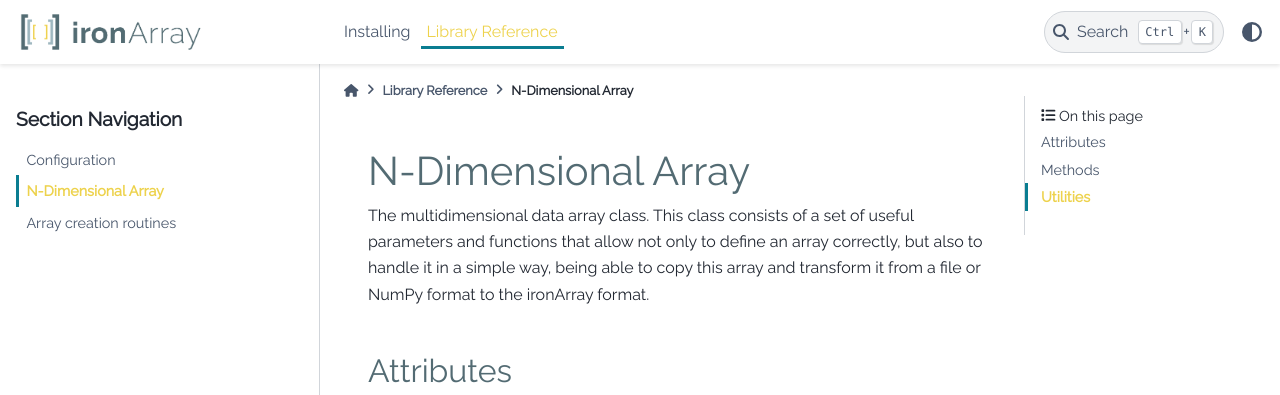
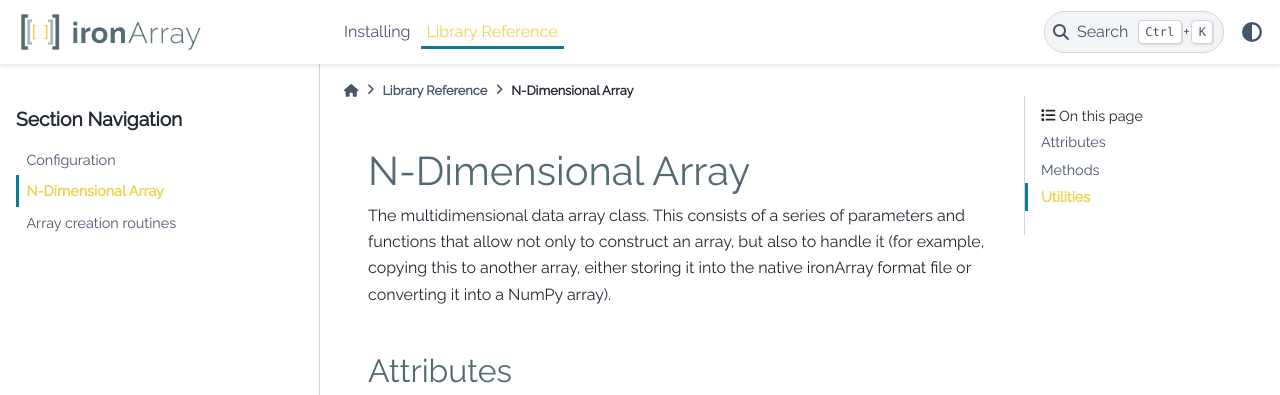
Before and after one commit to ironArray/iarray-community, a Sphinx documentation site: the page built from doc/source/reference/ndarray.rst, in a window 1280 px wide and 1053 px high, cut to the strip 0-395 px from the top of the window. Built offline with Sphinx 7.4.7 and the PyData theme 0.15.4, drawn with Linux system fonts in a browser that asks for light colours.

Commit message:
making adviced changes

```diff
--- a/doc/source/installing.rst
+++ b/doc/source/installing.rst
@@ -2,7 +2,7 @@
 Installing
 ----------
 
-ironArray Community is now offering a source and a Python wheel for any platform.
+ironArray Community is a pure Python package, so it can easily be installed for any platform.
 You can install binary packages from PyPi using ``pip``:
 
 .. code-block:: console
--- a/doc/source/reference/ndarray.rst
+++ b/doc/source/reference/ndarray.rst
@@ -1,7 +1,7 @@
 -------------------
 N-Dimensional Array
 -------------------
-The multidimensional data array class. This class consists of a set of useful parameters and functions that allow not only to define an array correctly, but also to handle it in a simple way, being able to copy this array and transform it from a file or NumPy format to the ironArray format.
+The multidimensional data array class. This consists of a series of parameters and functions that allow not only to construct an array, but also to handle it (for example, copying this to another array, either storing it into the native ironArray format file or converting it into a NumPy array).
 
 .. currentmodule:: iarray_community
 
```
Also changed, not shown: README.md (+1 -1 lines).
